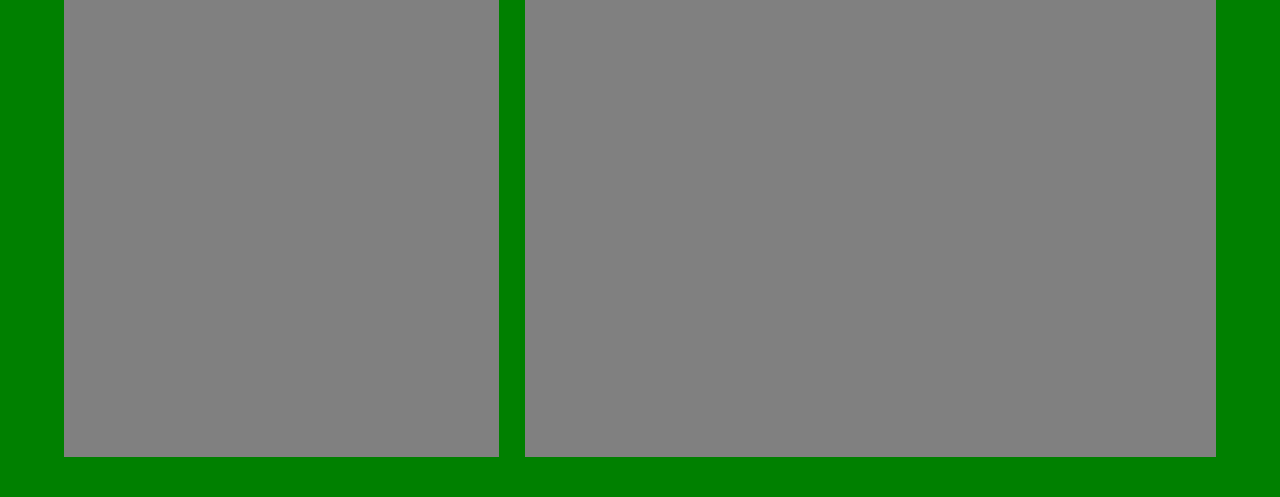
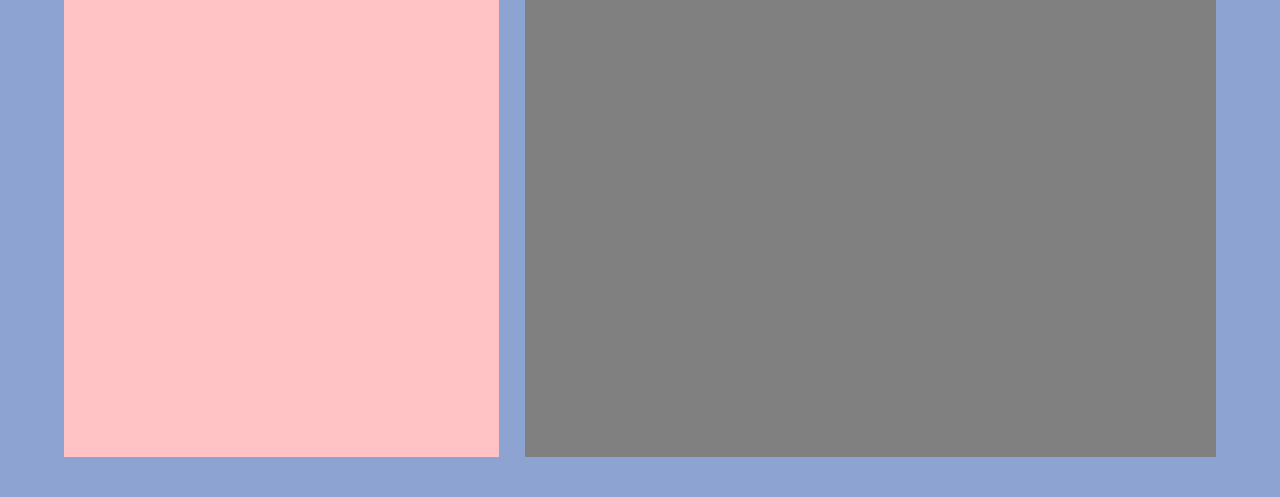
Before and after one commit to s89227/Plurk_CSS_Maker, a plain HTML site: page form.html in a window 1280 px wide. Shown: the part 303-800 px from the top of the page. Drawn offline with Linux system fonts and the light colour scheme.

Commit message:
update css

```diff
--- a/css/form.css
+++ b/css/form.css
@@ -4,17 +4,26 @@ form{
 
 fieldset{
 	padding: 15px;
-	margin-left: 5px;
-	margin-right: 5px;
+	margin-left: 10px;
+	margin-right: 10px;
+	margin-bottom: 10px;
 	border-radius: 10px;
 }
 
 legend{
 	margin-left: 25px;
+	color: #ff0008;
+}
+
+label{
+	color: #496db6;
+	font-size: 1.1em;
 }
 
 label::after{
 	content: "：";
+	color: #496db6;
+	font-size: 1.1em;
 }
 
 input[type="radio"]{
@@ -34,12 +43,12 @@ input[type="number"]{
 }
 
 h3{
-	color: gold;
-	font-size: 0.9em;
+	color: #ff333a;
+	font-size: 1.1em;
 }
 
 p{
-	color: skyblue;
+	color: #ff666b;
 	font-size: 0.8em;
 }
 
--- a/css/general.css
+++ b/css/general.css
@@ -6,7 +6,7 @@
 body{
 	overflow-x: hidden;
     font-size: 2em;
-    background: skyblue;
+    background: #8da4d2;
     color: white;
 }
 main::after{
@@ -61,10 +61,11 @@ ul#tab_nav li{
 	display: inline-block;
 	width: calc(88vw/6);
 	border-radius: 15px;
-	background: blue;
+	background: #6d8ac5;
 }
 ul#tab_nav li:hover{
-	background: skyblue;
+	background: #ffc3c5;
+	color: #ff0008;
 }
 
 /*大分頁*/
@@ -100,17 +101,18 @@ section.tab{
 	left: 0;
 	height: auto;
 	min-height: 73vh;
-	background: green;
 	padding-top: 22vh;
 }
 section.tab:target{
 	z-index: 3;
 }
 .tab .content{
-	background: gray;
+	background: #ffc3c5;
+	color: #496db6;
 	height: 73vh;
 	overflow: auto;
 	width: 34vw;
+	font-size: 0.8em;
 }
 
 /*頁尾*/
```
